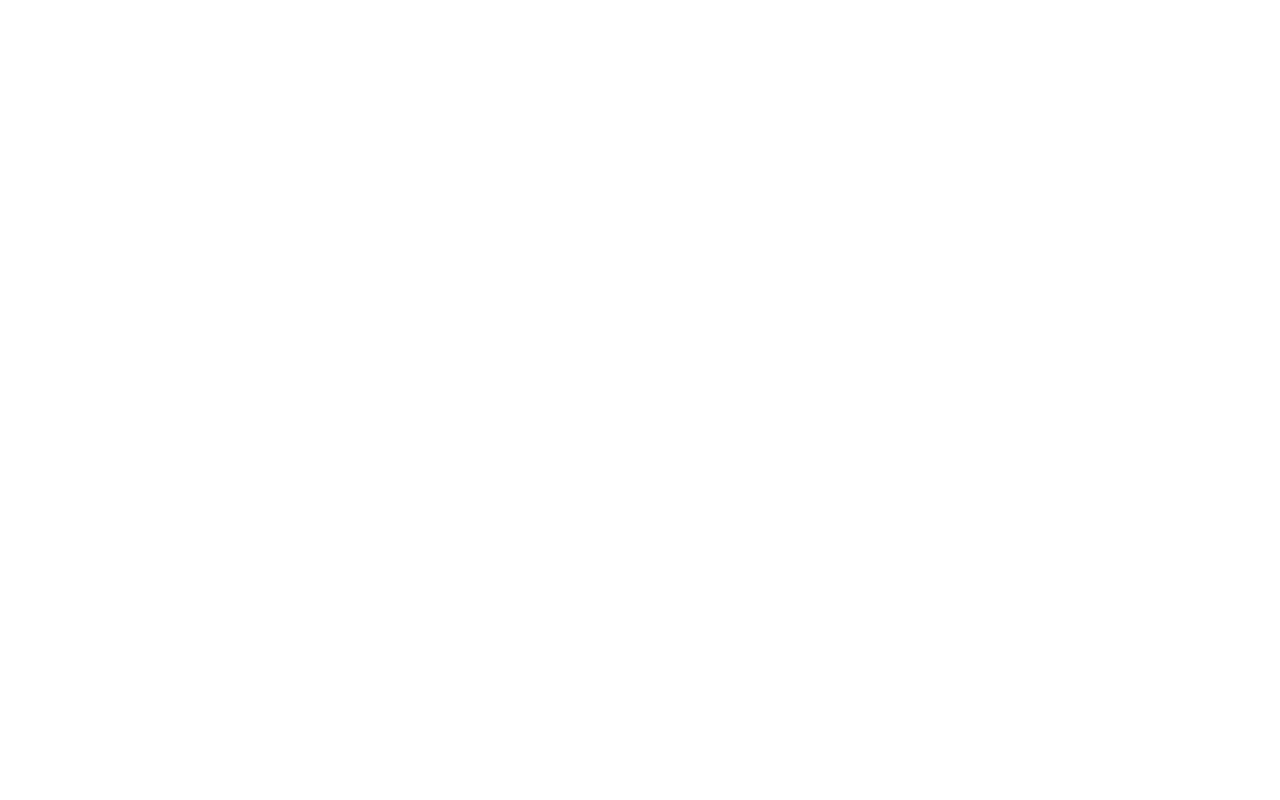
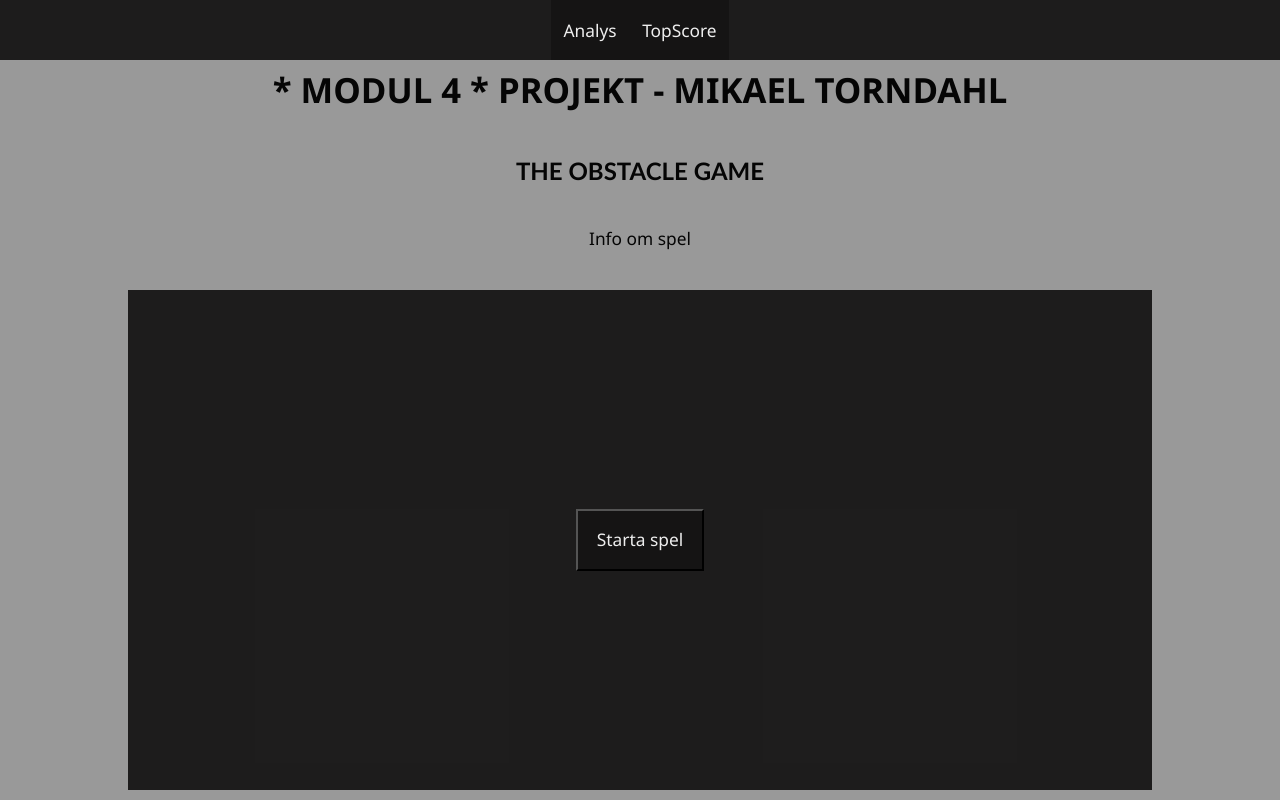
Before and after one commit to micketorndahl/Modul4-Projekt, a website: page index.html in a window 1280 px wide. Drawn offline with Linux system fonts and the light colour scheme.

Commit message:
Add basic structure.. css, html

```diff
--- a/CSS/box-clearfix-basic.css
+++ b/CSS/box-clearfix-basic.css
@@ -27,7 +27,7 @@ body {
 body,
 input,
 select,
-textarea, {
+textarea {
   font-family: "Raleway", Arial, Helvetica, sans-serif;
   font-size: 13pt;
   font-weight: 400;
@@ -39,7 +39,6 @@ a {
   color: #050505;
 }
 
-
 a:link {
   text-decoration: none;
   color: #050505;
@@ -48,7 +47,8 @@ a:visited {
   text-decoration: none;
   color: #050505;
 }
-a:focus, a:hover {
+a:focus,
+a:hover {
   text-decoration: underline;
   color: #ff6900;
 }
@@ -57,13 +57,14 @@ a:active {
   color: #050505;
 }
 
-
-strong, b {
+strong,
+b {
   color: #020202;
   font-weight: 700;
 }
 
-em, i {
+em,
+i {
   font-style: italic;
 }
 
@@ -165,5 +166,5 @@ h6 {
  * Include this rule to trigger hasLayout and contain floats.
  */
 .cf {
-    *zoom: 1;
+  zoom: 1;
 }
--- a/CSS/style.css
+++ b/CSS/style.css
@@ -0,0 +1,63 @@
+body {
+  font-family: "Segoe UI", Tahoma, Geneva, Verdana, sans-serif;
+  background-color: #929292ee;
+}
+
+h1,
+h2,
+h3,
+h4,
+h5,
+h6 {
+  display: flex;
+  justify-content: center;
+  flex-direction: column;
+  margin: 0.8rem;
+}
+
+h2 {
+  font-family: "Gill Sans", "Gill Sans MT", Calibri, "Trebuchet MS", sans-serif;
+  font-size: 1.5rem;
+  margin: 2rem;
+}
+
+main {
+  display: flex;
+  flex-direction: column;
+  justify-content: center;
+  align-items: center;
+  width: 80%;
+  height: 500px;
+  margin: 0 auto;
+  background-color: #151414ee;
+}
+
+.menyContainer {
+  background-color: #151414ee;
+}
+
+.huvudMeny {
+  display: flex;
+  flex-direction: row;
+  justify-content: center;
+  margin: 0 auto;
+}
+
+.huvudMeny a {
+  background-color: #151414ee;
+  color: #eee;
+  padding: 0.8rem;
+}
+
+#projektInfo {
+  display: flex;
+  flex-direction: column;
+  justify-content: center;
+  align-items: center;
+}
+
+#startKnapp {
+  padding: 1.2rem;
+  background-color: #151414ee;
+  color: #eee;
+}
--- a/index.html
+++ b/index.html
@@ -18,7 +18,29 @@
 
 <body>
 
+  <div class="menyContainer">
+    <nav class="huvudMeny">
+      <a href="analys.html">Analys</a>
+      <a href="topScore.html">TopScore</a>
+    </nav>
+  </div>
 
+  <section id="projektInfo">
+    <h1>* Modul 4 * Projekt - Mikael Torndahl</h1>
+    <h2>The obstacle game</h2>
+    <p>Info om spel</p>
+  </section>
+
+  <main>
+
+
+
+
+
+    <button id="startKnapp">Starta spel</button>
+
+
+  </main>
   <script src="script.js"></script>
 </body>
 
--- a/script.js
+++ b/script.js
@@ -1 +1,5 @@
 // Modul 4 - Projekt - Mikael Torndahl
+
+function startaSpel() {
+  document.getElementById("startKnapp");
+}
```
Also changed, not shown: package.json (added, +12 -0 lines). Lines whose indentation alone changed are shown as unchanged.
